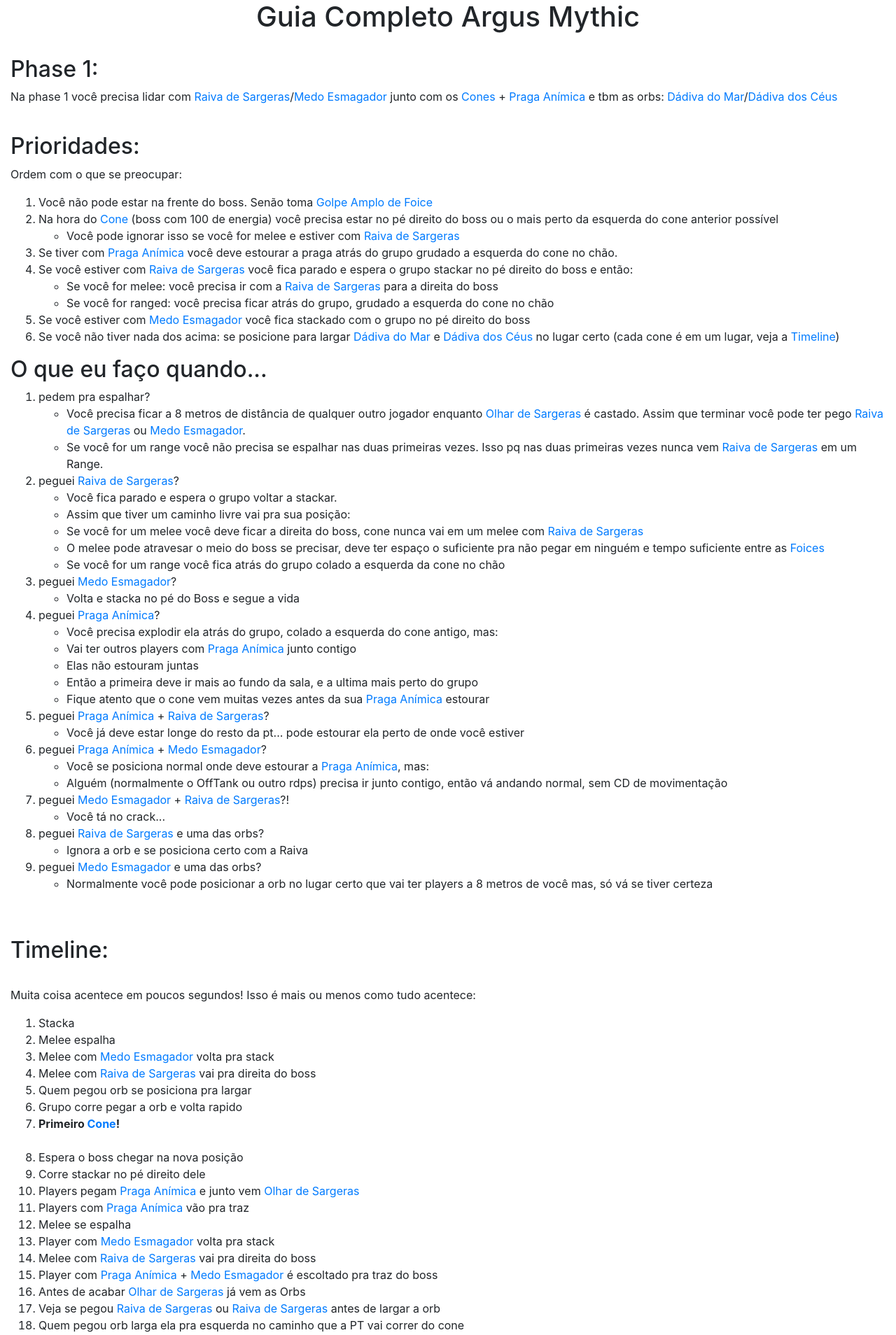
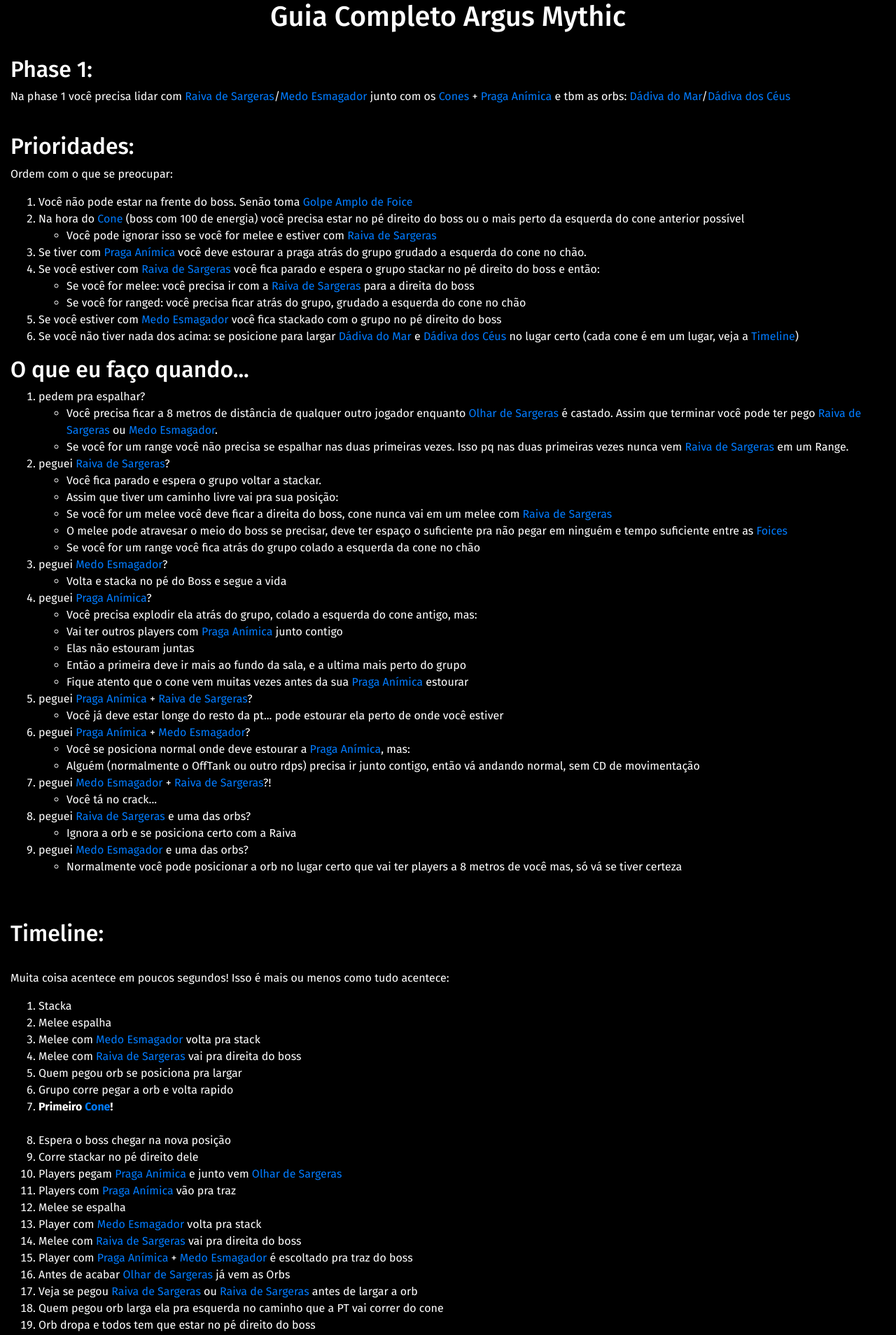
Before and after one commit to Rudoxi/Wipe, a Jekyll site: the page built from guias/argus_mythic.html, in a window 1280 px wide. Shown: the top 1908 px of the page at 70% size. Built offline with Jekyll 4.4.1, drawn with Linux system fonts in a browser that asks for light colours; a script that is not in the unit is left out.

Commit message:
create the wow style dialog!

```diff
--- a/_layouts/default.html
+++ b/_layouts/default.html
@@ -5,6 +5,7 @@
     <meta name="viewport" content="width=device-width, initial-scale=1, shrink-to-fit=no">
 
     <link rel="stylesheet" href="https://stackpath.bootstrapcdn.com/bootstrap/4.1.1/css/bootstrap.min.css" integrity="sha384-WskhaSGFgHYWDcbwN70/dfYBj47jz9qbsMId/iRN3ewGhXQFZCSftd1LZCfmhktB" crossorigin="anonymous">
+    <link href="https://fonts.googleapis.com/css?family=Fira+Sans:100,200,300,400,500,600,700,800,900" rel="stylesheet">
     <link rel="stylesheet" href="{{ "/assets/stylesheets/wipe_template.css" | relative_url }}">
 
     <title>{{ page.title  }}</title>
--- /dev/null
+++ b/assets/stylesheets/home.scss
@@ -0,0 +1,19 @@
+---
+---
+
+#home {
+  position: fixed;
+  top: 0;
+  right: 0;
+  left: 0;
+  bottom: 0;
+  background: url('/assets/images/home_bg.jpg');
+  background-position: center;
+  background-size: cover;
+  text-align: center;
+
+  #home-main-menu {
+    margin: 15% auto;
+    display: inline-block;
+  }
+}
--- a/assets/stylesheets/wipe_template.scss
+++ b/assets/stylesheets/wipe_template.scss
@@ -2,5 +2,25 @@
 ---
 
 html, body {
+  background: black;
+  color: white;
   cursor: url('/assets/images/wow-cursor.png'), auto;
+  font-family: 'Fira Sans', sans-serif;
 }
+
+
+.wow-dialog {
+  border-image: url('/assets/images/DialogFrame-Corners.png') 20 stretch;
+  border-color: transparent;
+  border-style: solid;
+  border-width: 25px;
+  font-weight: 200;
+
+  .wow-dialog-content {
+    padding: 10px;
+    margin: -12px;
+    border-radius: 5px;
+
+    background: rgba(0,0,0,0.75);
+  }
+}
```
Also changed, not shown: index.html (+9 -6 lines), assets/images/DialogFrame-Corners.png (added), 5 other files.
